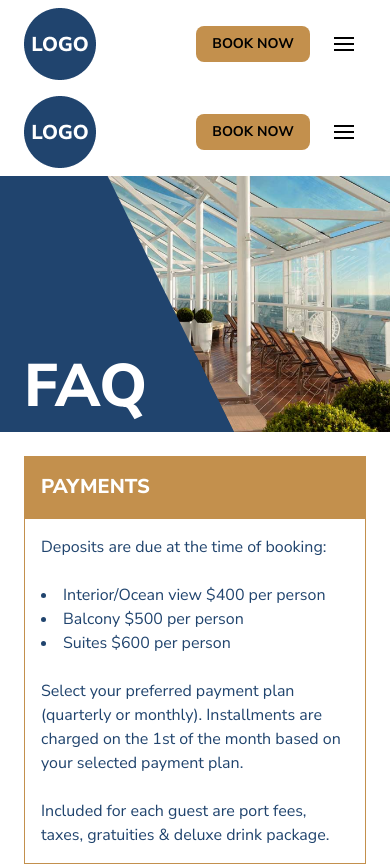
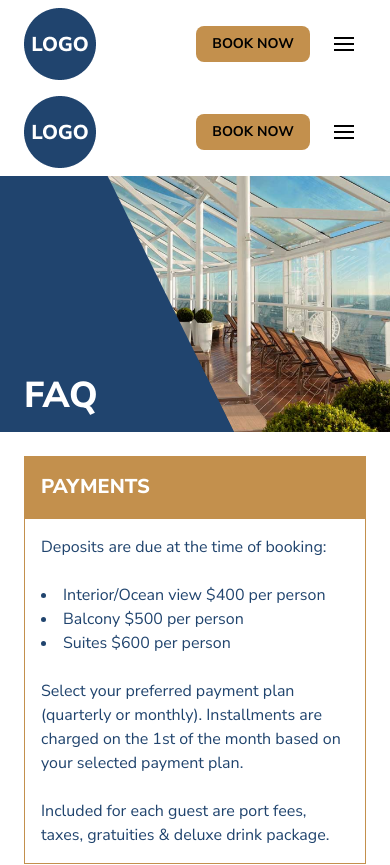
Before and after one commit to jjcxdev/sots, a Next.js app: page /faq in a window 390 px wide. Shown: the top 865 px of the page. Built offline with nearby package versions, Linux system fonts and the light colour scheme.

Commit message:
pageheader

```diff
--- a/src/app/components/pageheader.tsx
+++ b/src/app/components/pageheader.tsx
@@ -17,7 +17,7 @@ const PageHeader: React.FC<PageHeaderProps> = ({ title, imageSrc }) => {
         />
       </div>
       <div className=" w-3/5 h-full bg-custom-blue text-white flex items-end z-10 diagonal-cut">
-        <div className="text-container font-extrabold pl-6 pb-4 text-6xl w-full bg-custom-blue ">
+        <div className="text-container font-extrabold pl-6 pb-4 text-4xl lg:text-6xl w-full bg-custom-blue ">
           {title}
         </div>
       </div>
```
Also changed, not shown: public/seas_logo.png (added).
